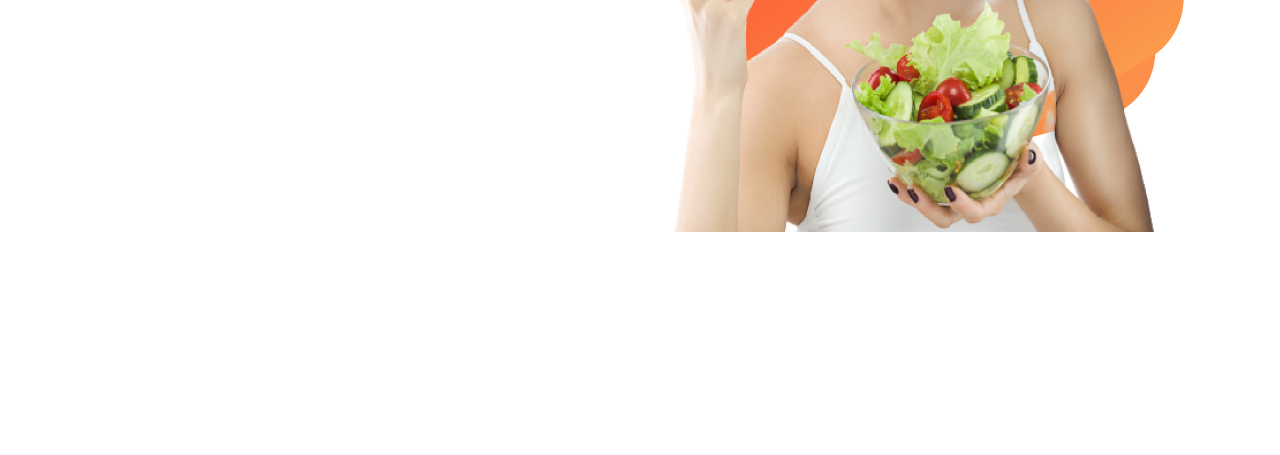
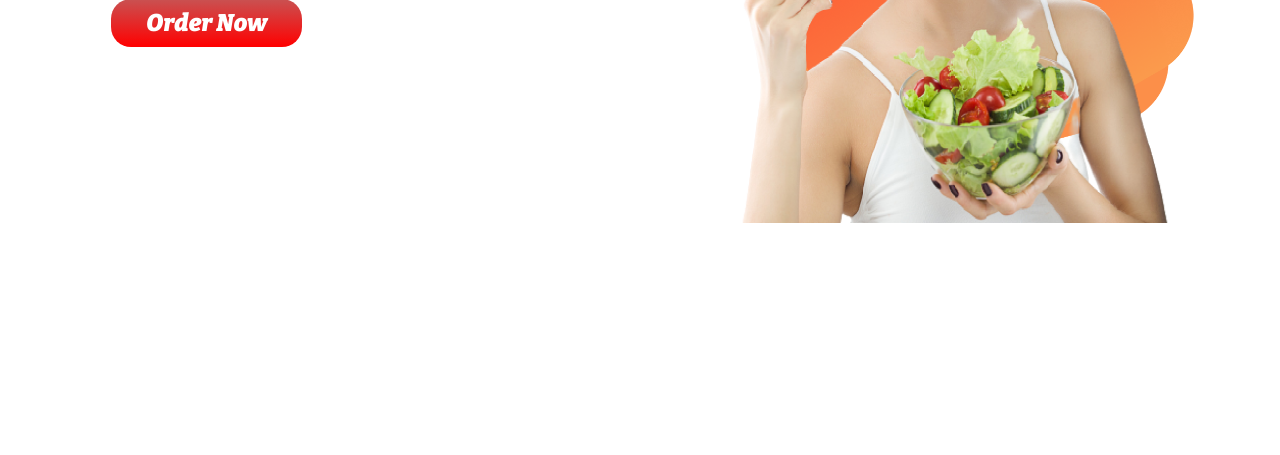
Before and after one commit to Russell-mahmud/food-a-network, a plain HTML site: page index.html in a window 1280 px wide. Shown: the part 345-800 px from the top of the page. Drawn offline with nearby package versions, Linux system fonts and the light colour scheme.

Commit message:
one added

```diff
--- a/index.html
+++ b/index.html
@@ -15,10 +15,10 @@
 
 <body>
     <section>
-        <div class="half-width">
+        <div id="one" class="half-width">
             <h1><span>Skipe</span> The Diet,Just Eat Healthy With <span>Food Network</span></h1>
             <p>Imagine you don't need a diet because we provide heathy and delicious food for you</p>
-            <a target="-blank" href="https://pinchofyum.com/">Order Now</a>
+            <a class="order-button" target="-blank" href="https://pinchofyum.com/">Order Now</a>
         </div>
         <div class="half-width">
             <img src="pica.png" alt="">
--- a/style.css
+++ b/style.css
@@ -1,14 +1,35 @@
 body{
     font-family: 'Bitter', serif;
-    font-size: 30px;
+    font-size: 24px;
 
 }
 section{
     display: flex;
+    margin-top: 5%;
+    margin-bottom: 5%;
+}
+#one{
+    margin-left: 5%;
+    margin-top: 5%;
+}
+span{
+    color: sandybrown;
 }
 .half-width{
     width: 50%;
+    padding-left: 40px;
+
+
 }
 .half-width img{
     width: 90%
+
 }
+.order-button{
+    text-decoration: none;
+    color: white;
+    /* background-color: red; */
+    background-image: linear-gradient( rgb(201, 82, 82), #ff0000);
+    padding: 10px 35px;
+    border-radius: 20px;
+}
```
